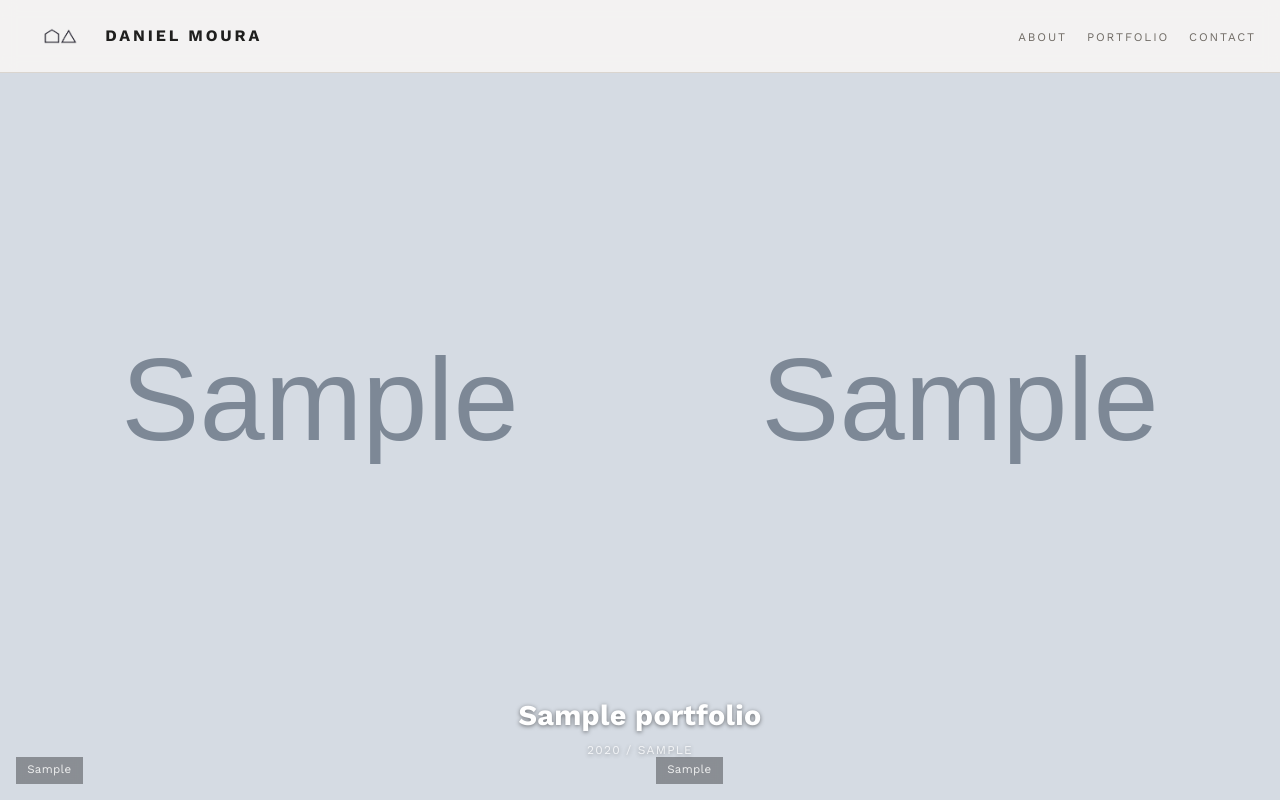
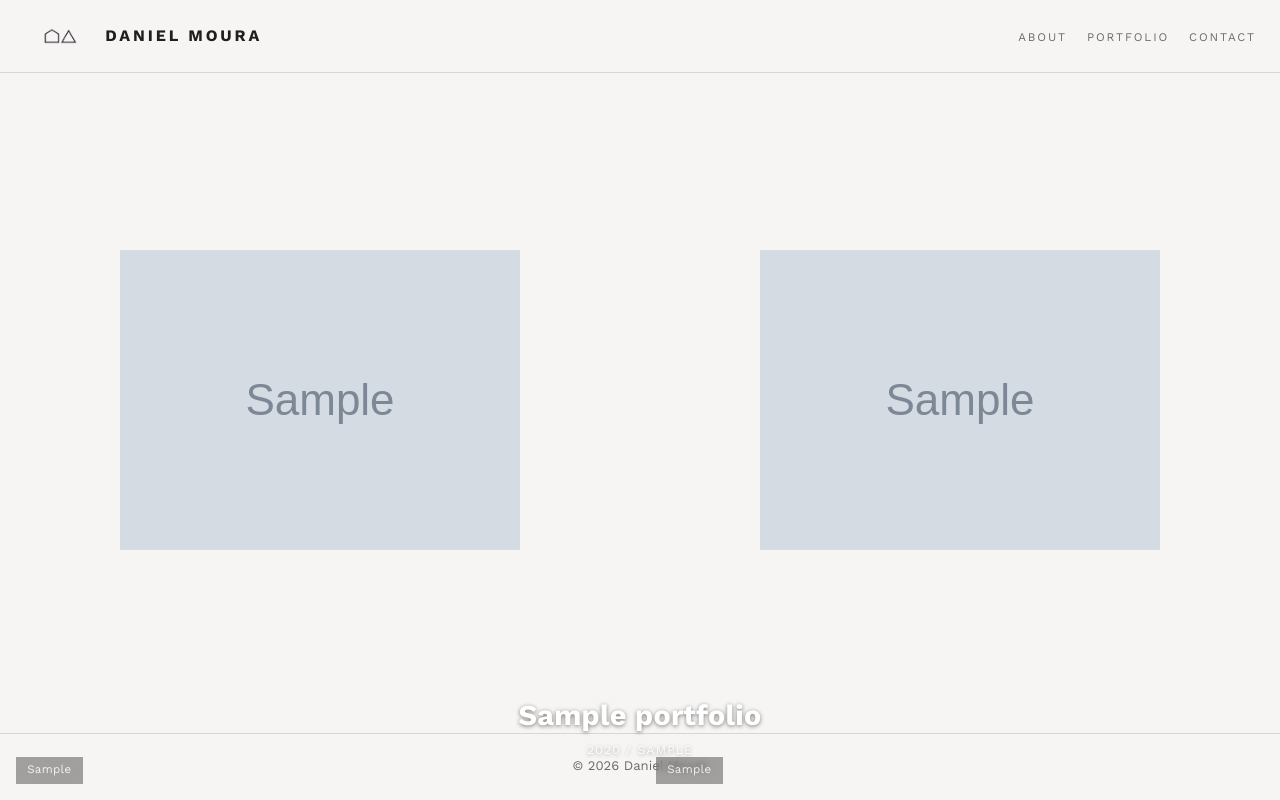
Before and after one commit to gustavopelayo/architect-portfolio, a FastAPI app: page /portfolio/1 in a window 1280 px wide. Run offline with FastAPI, Linux system fonts and the light colour scheme; tables that the repository leaves empty hold one stand-in row (values such as "Sample post"); grey boxes marked "Sample" are stand-in pictures.

Commit message:
fix: portfolio images now contain within split view so full image is visible

```diff
--- a/app/static/css/style.css
+++ b/app/static/css/style.css
@@ -613,13 +613,17 @@ footer {
 }
 
 .split-img-wrap.active {
-    display: block;
+    display: flex;
+    align-items: center;
+    justify-content: center;
 }
 
 .split-img {
-    width: 100%;
-    height: 100%;
-    object-fit: cover;
+    max-width: 100%;
+    max-height: 100%;
+    width: auto;
+    height: auto;
+    object-fit: contain;
     display: block;
 }
 
--- a/app/templates/base.html
+++ b/app/templates/base.html
@@ -5,7 +5,7 @@
     <meta name="viewport" content="width=device-width, initial-scale=1.0">
     <title>{% block title %}{{ settings.get('site_name', 'Daniel Moura') }}{% endblock %}</title>
     <link rel="icon" type="image/png" href="{{ settings.get('logo_path', '/static/logo.png') }}">
-    <link rel="stylesheet" href="/static/css/style.css?v=6">
+    <link rel="stylesheet" href="/static/css/style.css?v=7">
     <link href="https://fonts.googleapis.com/css2?family=Work+Sans:wght@300;400;600;700&display=swap" rel="stylesheet">
 </head>
 <body>
```
